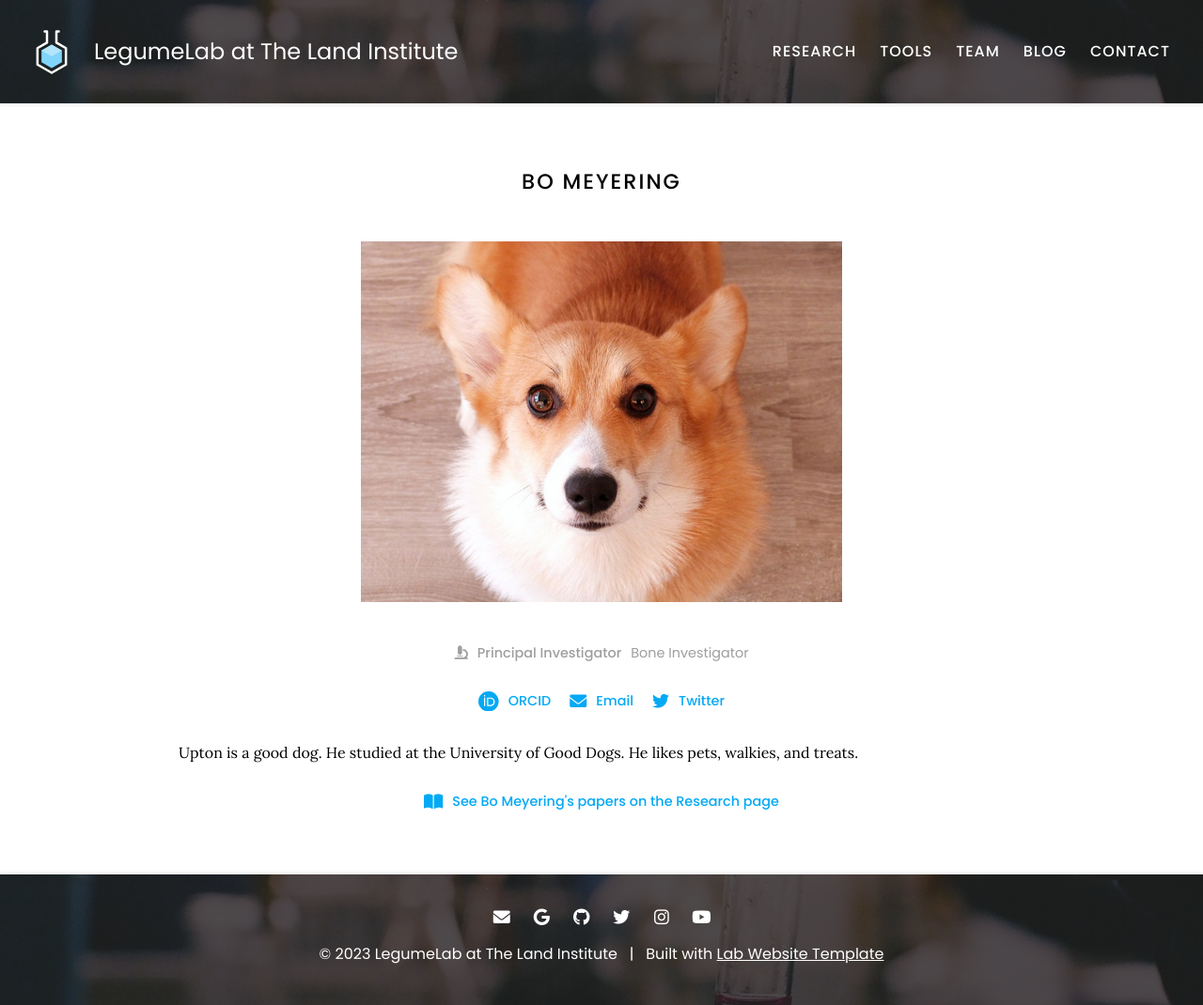
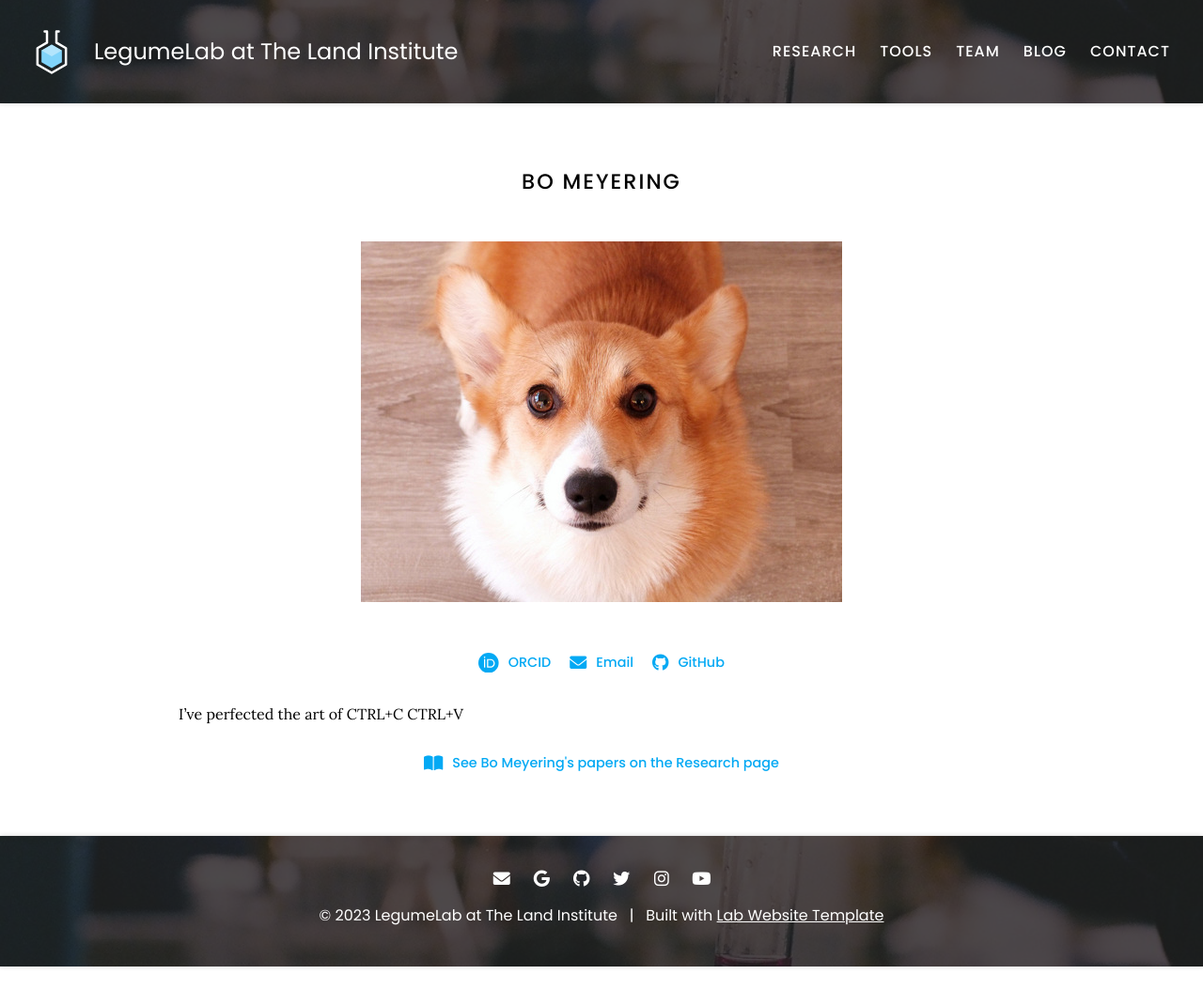
Before and after one commit to BoMeyering/legumelab, a Jekyll site: the page built from _members/bo-meyering.md, in a window 1280 px wide. Shown: the whole page at 94% size. Built offline with Jekyll 4.4.1, drawn with Linux system fonts in a browser that asks for light colours; after the commit the page ends 1029 px from its top, so only the background shows below that.

Commit message:
member changes

```diff
--- a/_members/bo-meyering.md
+++ b/_members/bo-meyering.md
@@ -1,18 +1,16 @@
 ---
 name: Bo Meyering
 image: images/member.jpg
-description: Bone Investigator
-role: pi
+description: I build things on computers and pray they work
+role: Applications Developer
 aliases:
   - U. Goode
   - U. O. Goode
   - U Goode
 links:
   orcid: 0000-0001-8713-9213
-  email: upton@ogoode.com
-  twitter: uptonogoode
+  email: meyering@landinstitute.org
+  github: BoMeyering
 ---
 
-Upton is a good dog.
-He studied at the University of Good Dogs.
-He likes pets, walkies, and treats.
+I've perfected the art of CTRL+C CTRL+V
```
